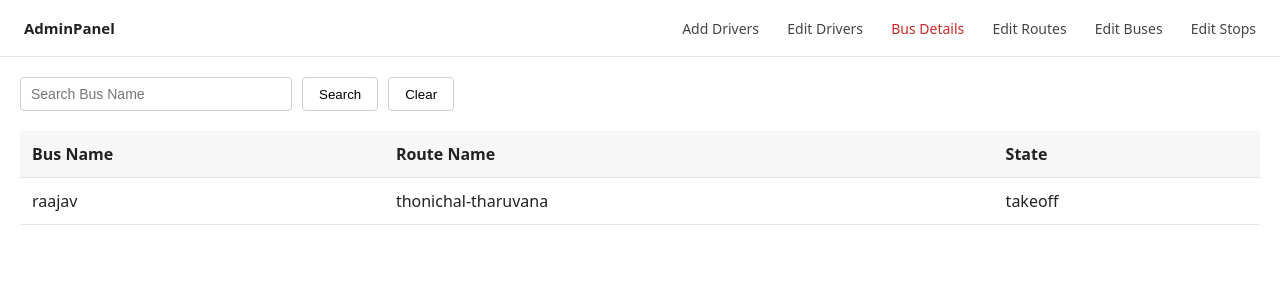
After one commit to not-ho1d/BusTrackingAdminPanel, a Django app: page /busdetails/ in a window 1280 px wide. The commit adds this page. Shown: the top 300 px of the page. Run offline with Django 5.2, Linux system fonts and the light colour scheme; data comes from the database, SQL or seed files in the repository; both versions use the stored data as it was after the commit.

Commit message:
lot of changes

```diff
--- a/AdminPanel/conf.json
+++ b/AdminPanel/conf.json
@@ -1,4 +1,5 @@
 {
-    "clock_update_time":1,
-    "db_reload_time":"01:10"
+    "clock_update_time":0.5,
+    "db_reload_time":"01:10",
+    "speed":"07:09:20"
 }
--- a/AdminPanel/global_dat.json
+++ b/AdminPanel/global_dat.json
@@ -1 +1 @@
-{"time": "07:24"}
+{"time": "07:22"}
--- /dev/null
+++ b/AdminPanel/templates/busdetails.html
@@ -0,0 +1,195 @@
+{% load static %}
+<!DOCTYPE html>
+<html lang="en">
+<head>
+    <meta charset="UTF-8">
+    <title>Bus Details</title>
+
+    <style>
+        html, body {
+            margin: 0;
+            font-family: system-ui, -apple-system, BlinkMacSystemFont, "Segoe UI", sans-serif;
+            color: #222;
+        }
+
+        .navbar {
+            height: 56px;
+            display: flex;
+            align-items: center;
+            justify-content: space-between;
+            padding: 0 24px;
+            border-bottom: 1px solid #e5e5e5;
+            background: #fff;
+        }
+
+        .nav-left {
+            font-weight: 600;
+            font-size: 15px;
+        }
+
+        .nav-right a {
+            margin-left: 24px;
+            text-decoration: none;
+            font-size: 14px;
+            color: #444;
+        }
+
+        #curr_page {
+            color: #c92828;
+        }
+
+        .container {
+            padding: 20px;
+        }
+
+        .search-bar {
+            display: flex;
+            gap: 10px;
+            margin-bottom: 20px;
+        }
+
+        .search-bar input {
+            padding: 8px 10px;
+            font-size: 14px;
+            border: 1px solid #d0d0d0;
+            border-radius: 4px;
+            width: 250px;
+        }
+
+        .search-bar button {
+            padding: 8px 16px;
+            border: 1px solid #d0d0d0;
+            background: #fff;
+            cursor: pointer;
+            border-radius: 4px;
+        }
+
+        .search-bar button:hover {
+            background: #f2f2f2;
+        }
+
+        table {
+            width: 100%;
+            border-collapse: collapse;
+            background: #fff;
+        }
+
+        th, td {
+            text-align: left;
+            padding: 12px;
+            border-bottom: 1px solid #e5e5e5;
+        }
+
+        th {
+            background: #f7f7f7;
+            font-weight: 600;
+        }
+
+        tr:hover {
+            background: #fafafa;
+        }
+    </style>
+</head>
+<body>
+
+<!-- NAVBAR -->
+<div class="navbar">
+    <div class="nav-left">AdminPanel</div>
+    <div class="nav-right">
+        <a href="{% url 'add_drivers' %}">Add Drivers</a>
+        <a href="{% url 'view_drivers' %}">Edit Drivers</a>
+        <a href="#" id="curr_page">Bus Details</a>
+        <a href="{% url 'add_routes' %}">Edit Routes</a>
+        <a href="{% url 'add_buses' %}">Edit Buses</a>
+        <a href="{% url 'edit_stops' %}">Edit Stops</a>
+    </div>
+</div>
+
+<div class="container">
+
+    <!-- SEARCH -->
+    <div class="search-bar">
+        <input type="text" id="searchInput" placeholder="Search Bus Name">
+        <button onclick="searchBus()">Search</button>
+        <button onclick="loadAll()">Clear</button>
+    </div>
+
+    <!-- TABLE -->
+    <table>
+        <thead>
+            <tr>
+                <th>Bus Name</th>
+                <th>Route Name</th>
+                <th>State</th>
+            </tr>
+        </thead>
+        <tbody id="busTable">
+            {% for bus in buses %}
+            <tr>
+                <td>{{ bus.bus_name }}</td>
+                <td>{{ bus.route_name }}</td>
+                <td>{{ bus.state }}</td>
+            </tr>
+            {% endfor %}
+        </tbody>
+    </table>
+
+</div>
+
+<script>
+function searchBus(){
+    const query = document.getElementById("searchInput").value;
+
+    fetch("/busdetails/",{
+        method:"POST",
+        headers:{
+            "Content-Type":"application/json",
+            "X-CSRFToken":"{{ csrf_token }}"
+        },
+        body: JSON.stringify({
+            action:"search",
+            bus_name:query
+        })
+    })
+    .then(res=>res.json())
+    .then(data=>{
+        renderTable(data.results);
+    });
+}
+
+function loadAll(){
+    fetch("/busdetails/",{
+        method:"POST",
+        headers:{
+            "Content-Type":"application/json",
+            "X-CSRFToken":"{{ csrf_token }}"
+        },
+        body: JSON.stringify({
+            action:"all"
+        })
+    })
+    .then(res=>res.json())
+    .then(data=>{
+        renderTable(data.results);
+        document.getElementById("searchInput").value="";
+    });
+}
+
+function renderTable(data){
+    const table = document.getElementById("busTable");
+    table.innerHTML = "";
+
+    data.forEach(bus=>{
+        table.innerHTML += `
+            <tr>
+                <td>${bus.bus_name}</td>
+                <td>${bus.route_name}</td>
+                <td>${bus.state}</td>
+            </tr>
+        `;
+    });
+}
+</script>
+
+</body>
+</html>
--- a/AdminPanel/urls.py
+++ b/AdminPanel/urls.py
@@ -10,4 +10,5 @@ urlpatterns = [
     path("view_drivers/", views.view_drivers_page, name="view_drivers"),
     path("view_drivers/data/", views.view_drivers_data, name="view_drivers_data"),
     path("assign_driver/", views.assign_driver, name="assign_driver"),
+    path("busdetails/", views.busdetails, name="busdetails"),
 ]
--- a/AdminPanel/views.py
+++ b/AdminPanel/views.py
@@ -35,11 +35,95 @@ def getTime():
         except Exception as e:
             print(e)
             return "00:00"
-# Create your views here.
+
+
+
+#-----------------Views----------------------
+def busdetails(request):
+
+    results = []
+    added_buses = set()
+
+    # first add buses from queue
+    for qd in reversed(update_queue):
+
+        if type(qd) == Bus:
+
+            # skip duplicate queue buses
+            if qd.bus_name in added_buses:
+                continue
+
+            added_buses.add(qd.bus_name)
+
+            results.append({
+                "bus_name": qd.bus_name,
+                "route_name": qd.route_name,
+                "state": "on queue"
+            })
+
+    # then add buses from Bus table that are not already added
+    for bus in Bus.objects.all():
+
+        if bus.bus_name in added_buses:
+            continue
+
+        location = BusLocation.objects.filter(
+            bus_name=bus.bus_name
+        ).first()
+
+        if location:
+            state = location.state
+        else:
+            state = "inactive"
+
+        results.append({
+            "bus_name": bus.bus_name,
+            "route_name": bus.route_name,
+            "state": state
+        })
+
+    if request.method == "POST":
+
+        data = json.loads(request.body)
+
+        if data["action"] == "search":
+
+            filtered = []
+
+            for bus in results:
+
+                if data["bus_name"].lower() in bus["bus_name"].lower():
+                    filtered.append(bus)
+
+            return JsonResponse({
+                "results": filtered
+            })
+
+        return JsonResponse({
+            "results": results
+        })
+
+    return render(request, "busdetails.html", {"buses": results})
+
 def AddRoutes(request):
     context = {}
     routes = Routes.objects.all()
-    if routes:
+    RouteQueue = False
+
+    delete_queue_routes = []
+    added_routes = set()
+
+    for qd in reversed(delete_queue):
+        if type(qd) == Routes:
+            if qd.route_name in added_routes:
+                continue
+            added_routes.add(qd.route_name)
+            delete_queue_routes.append(qd.route_name)
+
+    for qd in reversed(update_queue):
+        if(type(qd) == Routes):
+            RouteQueue = True
+    if routes or RouteQueue:
         allRoutes = []
         allRouteNames = []
         for r in routes:
@@ -61,6 +145,8 @@ def AddRoutes(request):
                     allRoutes.append(routeData)
         allRouteNames = []
         context["routes"] = allRoutes
+        context["deleted_routes"] = delete_queue_routes
+
 
     if request.method == "POST":
         data = json.loads(request.body)
@@ -86,23 +172,50 @@ def AddRoutes(request):
                 )
                 #r.save()
                 update_queue.append(r)
+        elif action == "undo":
+            print(routeName)
+            for qd in reversed(delete_queue):
+                print("qd: ",qd.route_name)
+                if type(qd) == Routes:
+                    if qd.route_name == routeName:
+                        delete_queue.remove(qd)
         else:
-            r= Routes.objects.get(route_name=routeName)
-            for stops in r.stopsData:
-                print(stops["name"])
-                s =Stops.objects.filter(stop_name = stops["name"])
-                for rs in s:
-                    if routeName in rs.parent_routes:
-                        rs.parent_routes.remove(routeName)
-                        update_queue.append(rs)
-                update_queue.append(r)
-                #s.save()
-            buses = Bus.objects.filter(route_name = r.route_name)
-            for bus in buses:
-                #bus.delete()
-                delete_queue.append(bus)
-            delete_queue.append(r)
-            #r.delete()
+            try:
+
+                r = Routes.objects.get(route_name=routeName)
+
+                for stops in r.stopsData:
+                    print(stops["name"])
+
+                    s = Stops.objects.filter(stop_name=stops["name"])
+
+                    for rs in s:
+                        if routeName in rs.parent_routes:
+                            rs.parent_routes.remove(routeName)
+                            update_queue.append(rs)
+
+                    update_queue.append(r)
+
+                buses = Bus.objects.filter(route_name=r.route_name)
+
+                for bus in buses:
+                    delete_queue.append(bus)
+
+                delete_queue.append(r)
+
+            except Routes.DoesNotExist:
+
+                update_queue[:] = [
+                    qd for qd in update_queue
+                    if not (
+                        (type(qd) == Routes and qd.route_name == routeName)
+                        or
+                        (type(qd) == Bus and qd.route_name == routeName)
+                    )
+                ]
+
+
+
     return render(request,"add_routes.html",context=context)
 
 def EditStops(request):
@@ -180,6 +293,13 @@ def AddBuses(request):
                     "stops":r.stopsData
                 })
             except Routes.DoesNotExist:
+                for qd in reversed(update_queue):
+                    if(type(qd) == Routes):
+                        if(qd.route_name == data["route_name"]):
+                            return JsonResponse({
+                                "search_success":True,
+                                "stops":qd.stopsData
+                            })
                 return JsonResponse({
                     "search_success":False
                 })
@@ -203,39 +323,78 @@ def AddBuses(request):
                 returns = returns,
             )
             #timetable making
-            r = Routes.objects.get(route_name=busData["route_name"])
-            stop_data = r.stopsData
-            no_of_takeoffs = b.take_offs_len()
-            timetable = {}
-            for x,y in zip(takeOffs[:no_of_takeoffs],returns[:no_of_takeoffs]):
-                stx = x
-                init_ind = stx
-                takeoff_tt = {}
-                return_tt = {}
-                for ind,sd in enumerate(stop_data):
-                    if(ind<len(stop_data)):
-                        if(ind==0):
-                            stx=x
+            try:
+                r = Routes.objects.get(route_name=busData["route_name"])
+                stop_data = r.stopsData
+                no_of_takeoffs = b.take_offs_len()
+                timetable = {}
+                for x,y in zip(takeOffs[:no_of_takeoffs],returns[:no_of_takeoffs]):
+                    stx = x
+                    init_ind = stx
+                    takeoff_tt = {}
+                    return_tt = {}
+                    for ind,sd in enumerate(stop_data):
+                        if(ind<len(stop_data)):
+                            if(ind==0):
+                                stx=x
+                            else:
+                                stx=timeaddition(stx,stop_data[ind]["tfps"])
+                            #print("stx: ",stx," tfps :",stop_data[ind+1]["tfps"])
+                            takeoff_tt[sd["name"]]=stx
+                    sty = y
+                    stop_data_rev= list(reversed(stop_data))
+                    for ind,sd in enumerate(stop_data_rev):
+                        if ind==0:
+                            return_tt[sd["name"]]=sty
                         else:
-                            stx=timeaddition(stx,stop_data[ind]["tfps"])
-                        #print("stx: ",stx," tfps :",stop_data[ind+1]["tfps"])
-                        takeoff_tt[sd["name"]]=stx
-                sty = y
-                stop_data_rev= list(reversed(stop_data))
-                for ind,sd in enumerate(stop_data_rev):
-                    if ind==0:
-                        return_tt[sd["name"]]=sty
-                    else:
-                        sty=timeaddition(sty,stop_data_rev[ind-1]["tfps"])
-                        return_tt[sd["name"]]=sty
-                timetable[x] = takeoff_tt
-                timetable[y] = return_tt
-                #print(takeoff_tt)
-                #print(return_tt)
-            print(timetable)
-            b.timetable = timetable
-            #b.save()
-            update_queue.append(b)
+                            sty=timeaddition(sty,stop_data_rev[ind-1]["tfps"])
+                            return_tt[sd["name"]]=sty
+                    timetable[x] = takeoff_tt
+                    timetable[y] = return_tt
+                    #print(takeoff_tt)
+                    #print(return_tt)
+                print(timetable)
+                b.timetable = timetable
+                #b.save()
+                update_queue.append(b)
+            except Routes.DoesNotExist:
+                for qd in reversed(update_queue):
+                    if(type(qd) == Routes):
+                        if(qd.route_name == busData["route_name"]):
+                            r=qd
+                            stop_data = r.stopsData
+                            no_of_takeoffs = b.take_offs_len()
+                            timetable = {}
+                            for x,y in zip(takeOffs[:no_of_takeoffs],returns[:no_of_takeoffs]):
+                                stx = x
+                                init_ind = stx
+                                takeoff_tt = {}
+                                return_tt = {}
+                                for ind,sd in enumerate(stop_data):
+                                    if(ind<len(stop_data)):
+                                        if(ind==0):
+                                            stx=x
+                                        else:
+                                            stx=timeaddition(stx,stop_data[ind]["tfps"])
+                                        #print("stx: ",stx," tfps :",stop_data[ind+1]["tfps"])
+                                        takeoff_tt[sd["name"]]=stx
+                                sty = y
+                                stop_data_rev= list(reversed(stop_data))
+                                for ind,sd in enumerate(stop_data_rev):
+                                    if ind==0:
+                                        return_tt[sd["name"]]=sty
+                                    else:
+                                        sty=timeaddition(sty,stop_data_rev[ind-1]["tfps"])
+                                        return_tt[sd["name"]]=sty
+                                timetable[x] = takeoff_tt
+                                timetable[y] = return_tt
+                                #print(takeoff_tt)
+                                #print(return_tt)
+                            print(timetable)
+                            b.timetable = timetable
+                            #b.save()
+                            update_queue.append(b)
+
         elif data["action"] == "search_bus":
             for qd in reversed(update_queue):
                 if(type(qd) == Bus):
```
Also changed, not shown: AdminPanel/management/commands/location_updater.py (+10 -5 lines), AdminPanel/management/commands/worker.py (+9 -6 lines), AdminPanel/templates/add_buses.html (+20 -9 lines), AdminPanel/templates/add_drivers.html (+7 -3 lines), AdminPanel/templates/add_routes.html (+62 -6 lines), AdminPanel/templates/edit_stops.html (+11 -4 lines), AdminPanel/templates/view_drivers.html (+7 -2 lines), AdminPanel/static/AdminPanel/assets/undo.svg (added), db.sqlite3.
